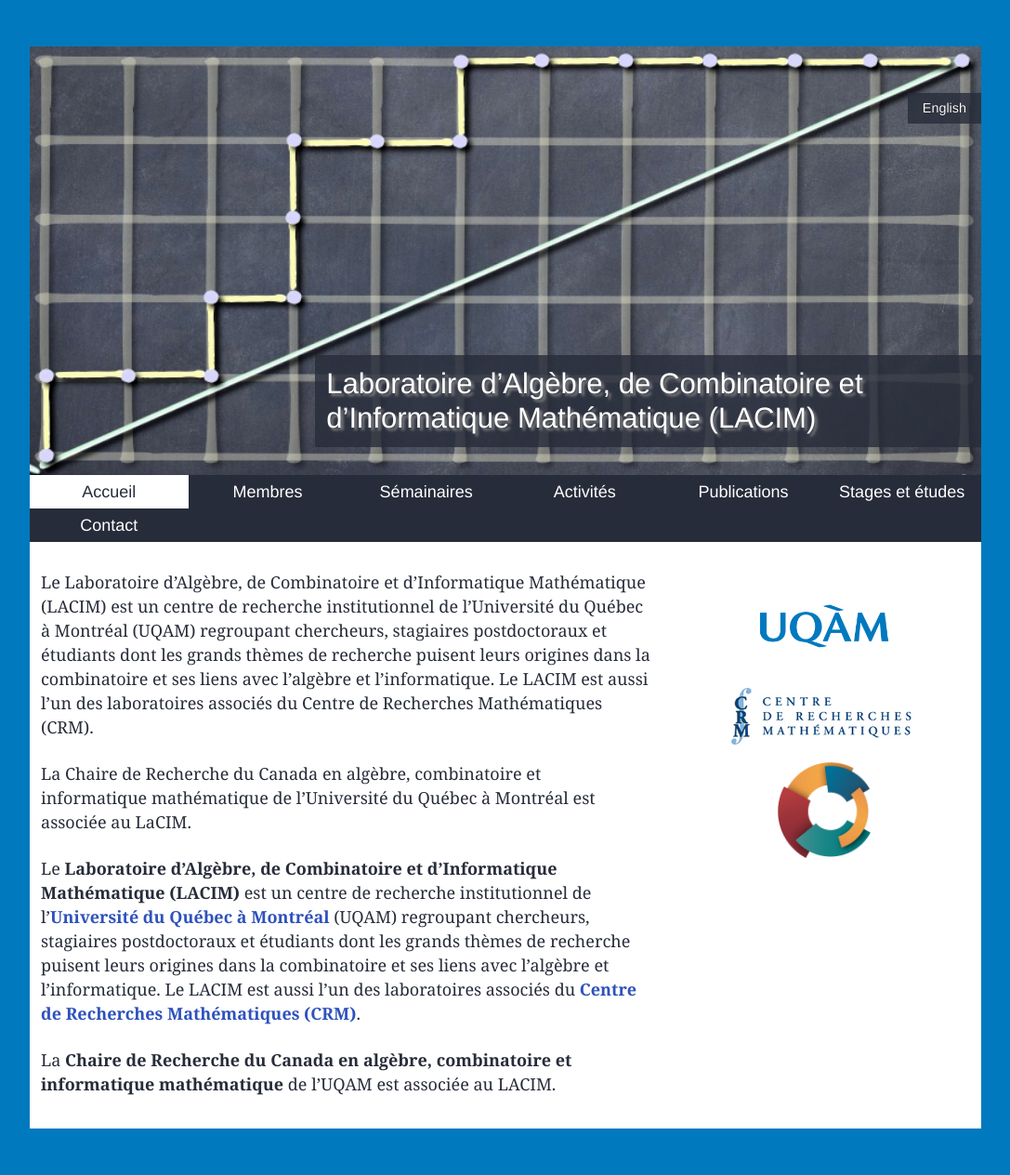
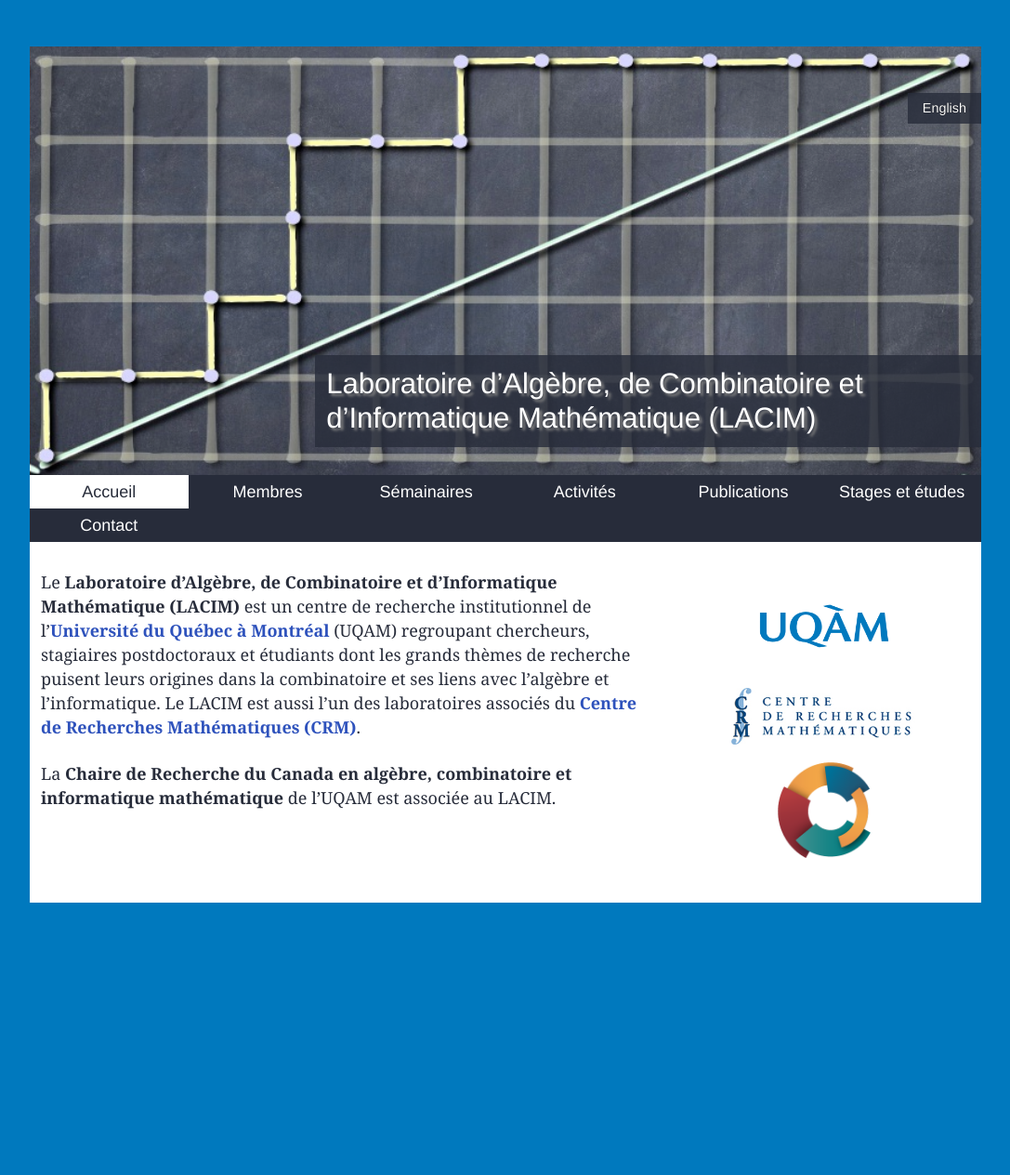
Before and after one commit to lacim-uqam/lacim-uqam.github.io, a Jekyll site: the page built from fr/index.md, in a window 1280 px wide. Shown: the whole page at 93% size, without its empty margins (96-1183 px from the left). Built offline with Jekyll 4.4.1, drawn with Linux system fonts in a browser that asks for light colours; after the commit the page ends 1021 px from its top, so only the background shows below that.

Commit message:
fix index.md

```diff
--- a/fr/index.md
+++ b/fr/index.md
@@ -2,17 +2,6 @@
 layout: default
 custom_body_class: home-page
 ---
-
-Le Laboratoire d’Algèbre, de Combinatoire et d’Informatique Mathématique
-(LACIM) est un centre de recherche institutionnel de l’Université du Québec
-à Montréal (UQAM) regroupant chercheurs, stagiaires postdoctoraux et étudiants
-dont les grands thèmes de recherche puisent leurs origines dans la combinatoire
-et ses liens avec l’algèbre et l’informatique. Le LACIM est aussi l’un des
-laboratoires associés du Centre de Recherches Mathématiques (CRM).
-
-La Chaire de Recherche du Canada en algèbre, combinatoire et informatique
-mathématique de l’Université du Québec à Montréal est associée au LaCIM.
-
 
 Le **Laboratoire d’Algèbre, de Combinatoire et d’Informatique Mathématique
 (LACIM)** est un centre de recherche institutionnel de
```
